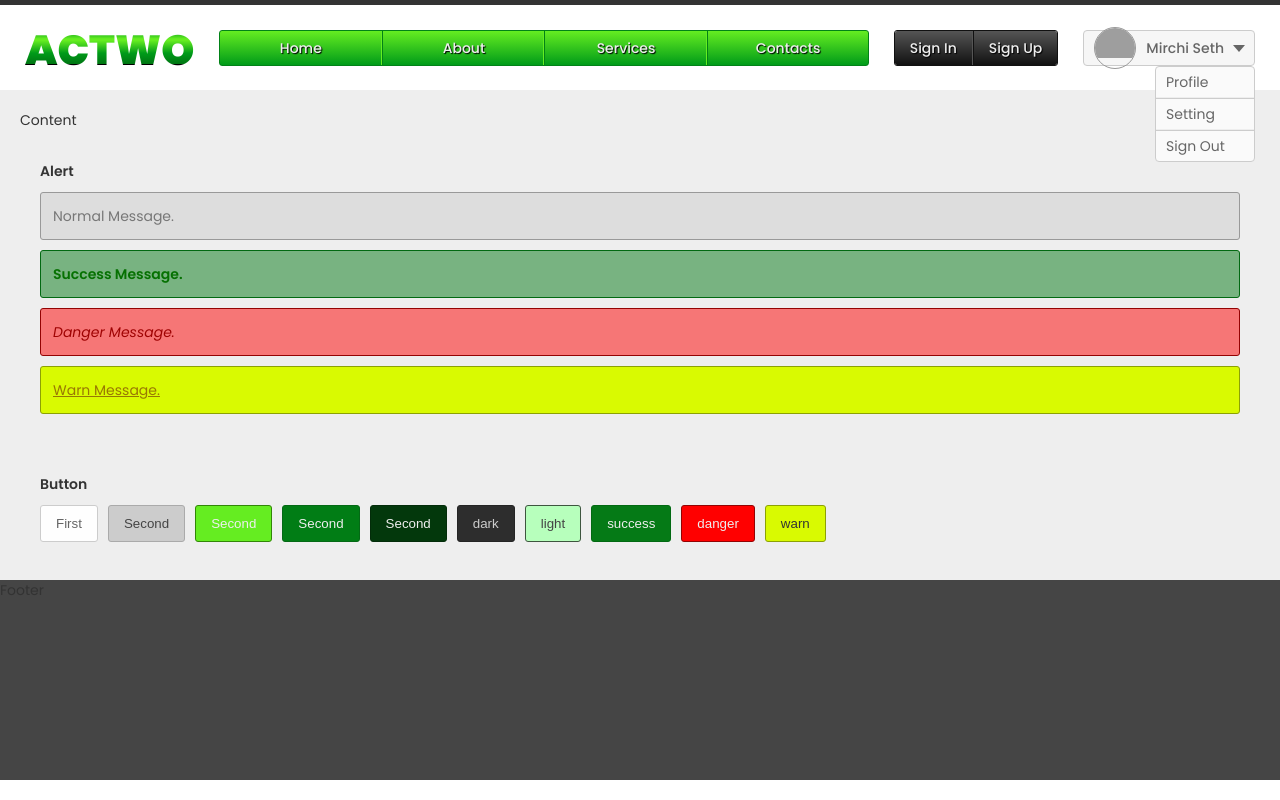
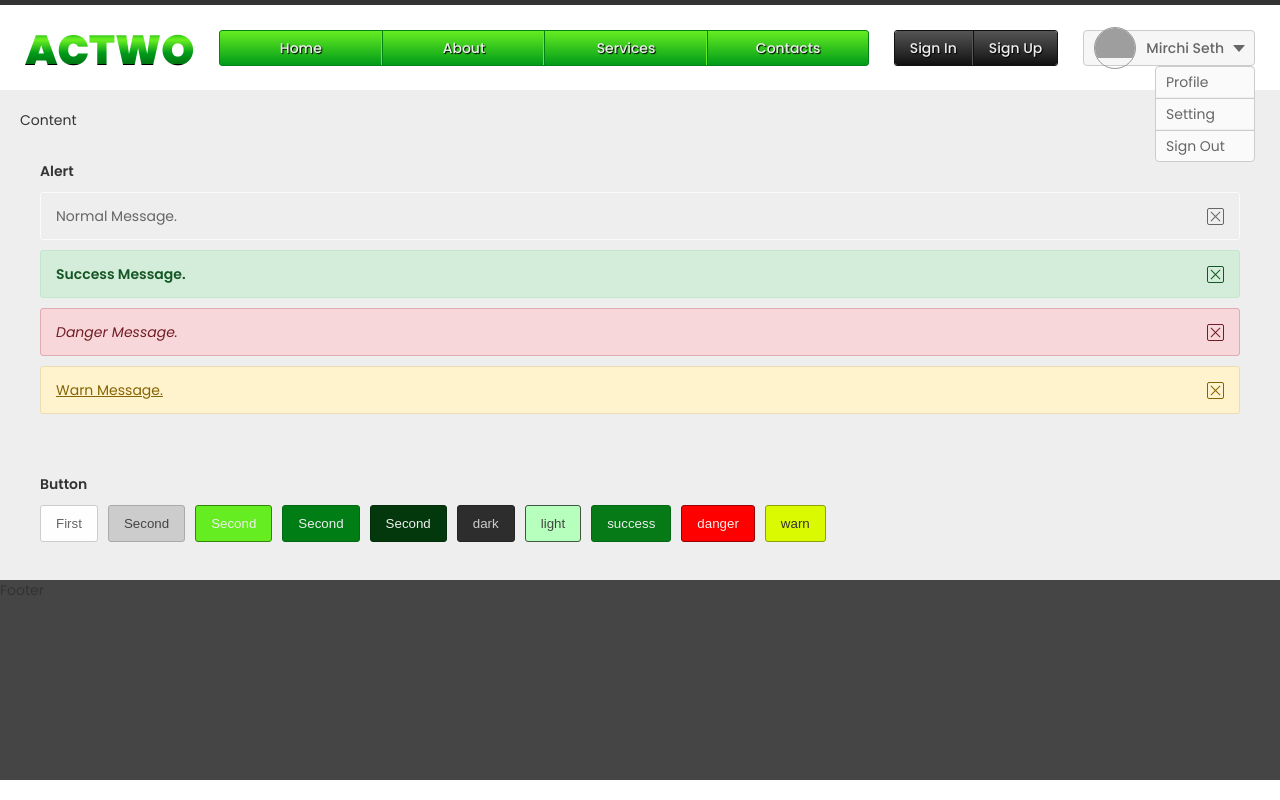
Before and after one commit to SourabhMPatrikar/ReactWork, a React (Create React App) app in the folder app-project/: page / in a window 1280 px wide. Built offline with nearby package versions, Linux system fonts and the light colour scheme; grey boxes are pictures that could not be loaded.

Commit message:
Common alert component change.

```diff
--- a/app-project/src/Components/Common/Alert.jsx
+++ b/app-project/src/Components/Common/Alert.jsx
@@ -2,7 +2,19 @@ import React from "react";
 const Alert = ({ alertType, alertText, alertTextType }) => {
 
   let alertVariant =
-    alertType === "success"
+      alertType === "default"
+      ? "alert-default"
+      : alertType === "info"
+      ? "alert-info"
+      : alertType === "primary"
+      ? "alert-primary"
+      : alertType === "secondary"
+      ? "alert-secondary"
+      : alertType === "dark"
+      ? "alert-dark"
+      : alertType === "light"
+      ? "alert-light"
+      : alertType === "success"
       ? "alert-success"
       : alertType === "danger"
       ? "alert-danger"
@@ -22,6 +34,7 @@ const Alert = ({ alertType, alertText, alertTextType }) => {
   return (
     <div className={`alert ${alertVariant}`}>
       <p className={alertTxtType}>{alertText}</p>
+      <span className="close"></span>
     </div>
   );
 };
--- a/app-project/src/css/alert.css
+++ b/app-project/src/css/alert.css
@@ -2,31 +2,73 @@
 .alert p.bold{font-weight:600;}
 
 /* Radius */
+.alert .close{border-radius:2px;}
 .alert{border-radius:3px;}
 
 /* Button : Color : Begin */
-.alert{background:#DDD;}
-.alert-success{background:rgba(5, 122, 22, .5);}
-.alert-danger{background:rgba(255, 0, 0, .5);}
-.alert-warn{background:rgba(217, 250, 1);}
+.alert{background:transparent;}
+.alert-default{background:#E0E0E0;}
+.alert-info{background:#d1ecf1;}
+.alert-primary{background:#cce5ff;}
+.alert-secondary{background:#e2e3e5;}
+.alert-dark{background:#d6d8d9;}
+.alert-light{background:#fefefe;}
+.alert-success{background:#d4edda;}
+.alert-danger{background:#f8d7da;}
+.alert-warn{background:#fff3cd;}
 
-.alert{border:1px solid #999;}
-.alert-success{border:1px solid #026912;}
-.alert-danger{border:1px solid #930303;}
-.alert-warn{border:1px solid #8ca104;}
+.alert, .alert .close{border:1px solid #FAFAFA;}
+.alert-default, .alert-default .close{border:1px solid #D0D0D0;}
+.alert-info, .alert-info .close{border:1px solid #bee5eb;}
+.alert-primary, .alert-primary .close{border:1px solid #9dbcdd;}
+.alert-secondary, .alert-secondary .close{border:1px solid #cbced3;}
+.alert-dark, .alert-dark .close{border:1px solid #b1b4b7;}
+.alert-light, .alert-light .close{border:1px solid #ececef;}
+.alert-success, .alert-success .close{border:1px solid #c3e6cb;}
+.alert-danger, .alert-danger .close{border:1px solid #dfaab0;}
+.alert-warn, .alert-warn .close{border:1px solid #ebddb1;}
 
-.alert{color:#777;}
-.alert-success{color:#067102;}
-.alert-danger{color:#9f0303;}
-.alert-warn{color:#997803;}
+
+
+
+.alert{color:#666;}
+.alert-default{color:#777;}
+.alert-info{color:#0c5460;}
+.alert-primary{color:#004085;}
+.alert-secondary{color:#383d41;}
+.alert-dark{color:#1b1e21;}
+.alert-light{color:#818182;}
+.alert-success{color:#155724;}
+.alert-danger{color:#721c24;}
+.alert-warn{color:#856404;}
+
+
+.alert .close:before, .alert .close:after{background:#666;}
+.alert-default  .close:before, .alert-default .close:after{background:#777;}
+.alert-info .close:before, .alert-info .close:after{background:#0c5460;}
+.alert-primary .close:before, .alert-primary .close:after{background:#004085;}
+.alert-secondary .close:before, .alert-secondary .close:after{background:#383d41;}
+.alert-dark .close:before, .alert-dark .close:after{background:#1b1e21;}
+.alert-light .close:before, .alert-light .close:after{background:#818182;}
+.alert-success .close:before, .alert-success .close:after{background:#155724;}
+.alert-danger .close:before, .alert-danger .close:after{background:#721c24;}
+.alert-warn .close:before, .alert-warn .close:after{background:#856404;}
+
+
+.alert .close:before, .alert .close:after{position:absolute; content:"";}
+.alert .close{border:1px solid;}
 /* Button : Color : End */
 
 /* Button : Begin */
-.alert{padding:15px 12px;}
-.alert p{width:calc(100% - 50px);}
+.alert{padding:15px; position:relative;}
+.alert p{width:calc(100% - 46px);}
 .alert p.bold{font-weight:600;}
 .alert p.italic{font-style:italic;}
 .alert p.under-line{text-decoration:underline;}
+.alert .close{position:absolute; top:15px; right:15px; width:15px; height:15px; cursor:pointer;}
+.alert .close:before, .alert .close:after{position:absolute; content:""; top:7px; left:1px; width:13px; height:1px;}
+.alert .close:before{transform:rotate(45deg);}
+.alert .close:after{transform:rotate(135deg);}
 /* Button : End */
 
 .common-component .row .alert + .alert{clear:both; margin:10px 0 0;}
```
